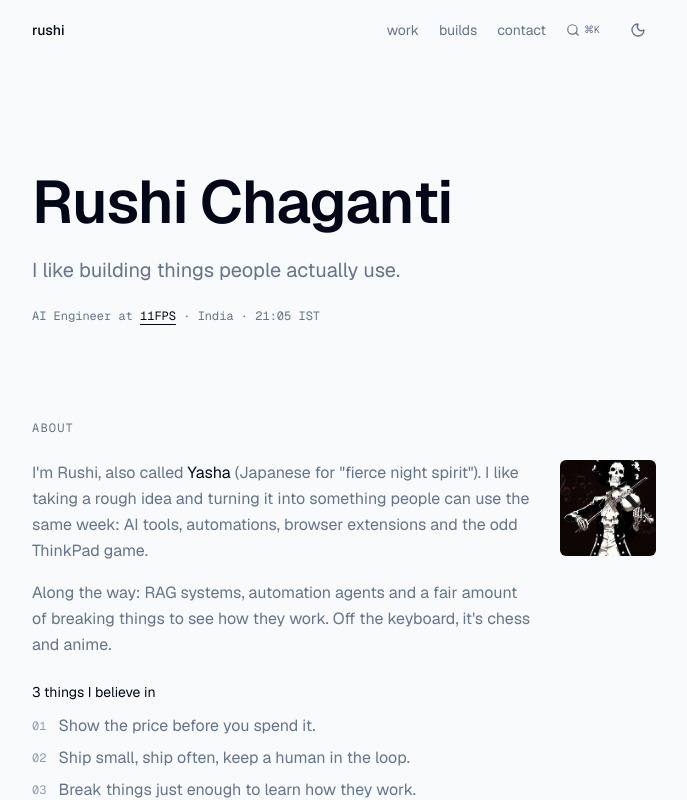
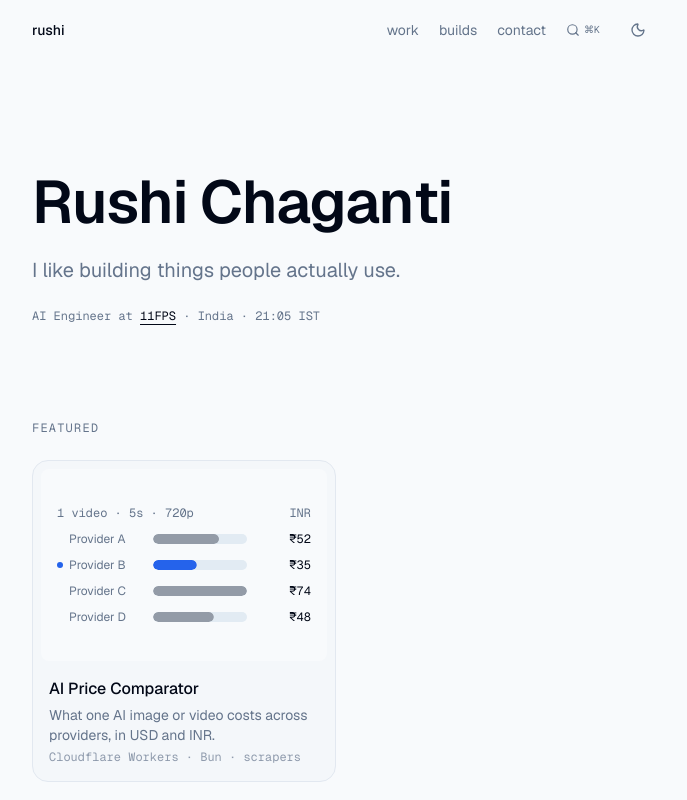
Before and after one commit to RushiChaganti/RushiChaganti, a Next.js app: page / in a window 1280 px wide. Shown: the top 800 px of the page, without its empty margins (296-983 px from the left). Built offline with nearby package versions, Linux system fonts and the light colour scheme.

Commit message:
feat: featured work section with animated price comparator card

```diff
--- a/app/globals.css
+++ b/app/globals.css
@@ -147,3 +147,37 @@ html {
     scroll-behavior: auto;
   }
 }
+
+/* Featured work cards: rise in with blur once, contents follow (design-to-motion "card" + "up") */
+.feature-card {
+  opacity: 0;
+  transform: translateY(24px) scale(0.985);
+  filter: blur(6px);
+  transition:
+    transform 0.9s cubic-bezier(0.16, 1, 0.3, 1),
+    opacity 0.6s cubic-bezier(0.33, 1, 0.68, 1),
+    filter 0.6s cubic-bezier(0.33, 1, 0.68, 1);
+}
+.feature-card .feature-text {
+  opacity: 0;
+  transform: translateY(10px);
+  transition:
+    transform 1.05s cubic-bezier(0.16, 1, 0.3, 1) 0.15s,
+    opacity 0.7s cubic-bezier(0.33, 1, 0.68, 1) 0.15s;
+}
+.feature-card.is-in,
+.feature-card.is-in .feature-text {
+  opacity: 1;
+  transform: none;
+  filter: none;
+}
+
+@media (prefers-reduced-motion: reduce) {
+  .feature-card,
+  .feature-card .feature-text {
+    opacity: 1;
+    transform: none;
+    filter: none;
+    transition: none;
+  }
+}
--- a/app/page.tsx
+++ b/app/page.tsx
@@ -6,6 +6,7 @@ import Image from "next/image"
 import { ThemeToggle } from "@/components/theme-toggle"
 import { BuildsSection } from "@/components/builds-section"
 import { WorkSection } from "@/components/work-section"
+import { FeaturedWork } from "@/components/featured-work"
 import { SearchDialog } from "@/components/search-dialog"
 import { portfolioData } from "@/lib/portfolio-data"
 import { getAssetPath } from "@/lib/utils"
@@ -124,6 +125,10 @@ export default function Home() {
           </p>
         </section>
 
+        <Section id="featured" title="Featured">
+          <FeaturedWork />
+        </Section>
+
         {/* About */}
         <Section id="about" title="About">
           <div className="flex items-start gap-6">
--- /dev/null
+++ b/components/featured-work.tsx
@@ -0,0 +1,204 @@
+"use client"
+
+import { useEffect, useRef, useState, type ReactNode } from "react"
+
+// Motion tokens (design-to-motion): in-out curve for fills and swaps
+const easeInOut = (x: number) => (x < 0.5 ? 4 * x * x * x : 1 - Math.pow(-2 * x + 2, 3) / 2)
+
+type Key = [number, number]
+
+// Eased keyframe track: [[time, value], ...]
+function track(keys: Key[], t: number) {
+  if (t <= keys[0][0]) return keys[0][1]
+  for (let i = 1; i < keys.length; i++) {
+    const [t1, v1] = keys[i]
+    const [t0, v0] = keys[i - 1]
+    if (t <= t1) return v0 + (v1 - v0) * easeInOut(Math.min(1, (t - t0) / (t1 - t0 || 1)))
+  }
+  return keys[keys.length - 1][1]
+}
+
+function usePrefersReducedMotion() {
+  const [reduced, setReduced] = useState(false)
+  useEffect(() => {
+    const query = window.matchMedia("(prefers-reduced-motion: reduce)")
+    setReduced(query.matches)
+    const onChange = () => setReduced(query.matches)
+    query.addEventListener("change", onChange)
+    return () => query.removeEventListener("change", onChange)
+  }, [])
+  return reduced
+}
+
+// Seconds since the story started; only advances while `running`, so off-screen cards pause
+function useStoryClock(running: boolean) {
+  const [t, setT] = useState(0)
+  const elapsed = useRef(0)
+
+  useEffect(() => {
+    if (!running) return
+    let frame = 0
+    let last = performance.now()
+    const loop = (now: number) => {
+      elapsed.current += (now - last) / 1000
+      last = now
+      setT(elapsed.current)
+      frame = requestAnimationFrame(loop)
+    }
+    frame = requestAnimationFrame(loop)
+    return () => cancelAnimationFrame(frame)
+  }, [running])
+
+  return t
+}
+
+// Card shell: rises in once at ~30% visibility, reports whether the story should run
+function FeatureCard({
+  title,
+  blurb,
+  tech,
+  href,
+  visual,
+}: {
+  title: string
+  blurb: string
+  tech: string
+  href?: string
+  visual: (t: number, animate: boolean) => ReactNode
+}) {
+  const ref = useRef<HTMLElement>(null)
+  const [entered, setEntered] = useState(false)
+  const [visible, setVisible] = useState(false)
+  const reduced = usePrefersReducedMotion()
+
+  useEffect(() => {
+    const el = ref.current
+    if (!el) return
+    const observer = new IntersectionObserver(
+      ([entry]) => {
+        setVisible(entry.isIntersecting)
+        if (entry.isIntersecting) setEntered(true)
+      },
+      { threshold: 0.3 }
+    )
+    observer.observe(el)
+    return () => observer.disconnect()
+  }, [])
+
+  // Stories start after the card has landed
+  const [landed, setLanded] = useState(false)
+  useEffect(() => {
+    if (!entered) return
+    const id = setTimeout(() => setLanded(true), 1100)
+    return () => clearTimeout(id)
+  }, [entered])
+
+  // `?story-t=3.2` freezes every story at that second, for screenshot checks
+  const [forcedT, setForcedT] = useState<number | null>(null)
+  useEffect(() => {
+    const value = new URLSearchParams(window.location.search).get("story-t")
+    if (value !== null) setForcedT(Number(value))
+  }, [])
+
+  const animate = forcedT !== null || (!reduced && landed)
+  const clock = useStoryClock(animate && visible && forcedT === null)
+  const t = forcedT ?? clock
+
+  return (
+    <article ref={ref} className={`feature-card ${entered || reduced ? "is-in" : ""} rounded-2xl border border-border bg-card p-2`}>
+      <div className="feature-visual relative h-48 overflow-hidden rounded-lg bg-background">{visual(t, animate)}</div>
+      <div className="feature-text space-y-1 px-2 pb-2 pt-4">
+        <h3 className="font-medium text-foreground">
+          {href ? (
+            <a href={href} target="_blank" rel="noopener noreferrer" className="underline-offset-4 hover:underline">
+              {title}
+            </a>
+          ) : (
+            title
+          )}
+        </h3>
+        <p className="text-sm text-muted-foreground">{blurb}</p>
+        <p className="font-mono text-xs text-muted-foreground/70">{tech}</p>
+      </div>
+    </article>
+  )
+}
+
+/* ---------- Price comparator: bars refill, cheapest lights up, currency flips ---------- */
+
+const PRICES = [
+  { name: "Provider A", usd: 0.62 },
+  { name: "Provider B", usd: 0.41 },
+  { name: "Provider C", usd: 0.88 },
+  { name: "Provider D", usd: 0.57 },
+]
+const USD_TO_INR = 84.3
+const MAX = Math.max(...PRICES.map((p) => p.usd))
+const CHEAPEST = PRICES.reduce((a, b) => (b.usd < a.usd ? b : a)).name
+const PRICE_PERIOD = 8
+
+function PriceVisual(time: number, animate: boolean) {
+  // At rest (and with reduced motion) this equals the design: full bars, USD, cheapest marked
+  const t = animate ? time % PRICE_PERIOD : 0
+  const inr = track([[0, 0], [4.6, 0], [5.2, 1], [6.6, 1], [7.2, 0]], t)
+  const glow = track([[0, 1], [0.8, 1], [1.1, 0], [3.3, 0], [3.7, 1]], t)
+
+  return (
+    <div className="flex h-full flex-col justify-center gap-2.5 px-4">
+      <div className="flex items-center justify-between font-mono text-xs text-muted-foreground">
+        <span>1 video · 5s · 720p</span>
+        <span className="relative inline-flex w-10 justify-end overflow-hidden">
+          <span style={{ transform: `translateY(${-inr * 100}%)`, opacity: 1 - inr }}>USD</span>
+          <span className="absolute right-0" style={{ transform: `translateY(${(1 - inr) * 100}%)`, opacity: inr }}>
+            INR
+          </span>
+        </span>
+      </div>
+      {PRICES.map((p, i) => {
+        // Bars empty quickly together, then refill one by one
+        const fill = track([[0, 1], [0.9, 1], [1.3, 0], [1.6 + i * 0.3, 0], [2.5 + i * 0.3, 1]], t)
+        const price = p.usd * fill * (1 + inr * (USD_TO_INR - 1))
+        const isCheapest = p.name === CHEAPEST
+        const highlight = isCheapest ? glow : 0
+        return (
+          <div key={p.name} className="grid grid-cols-[5.5rem_1fr_3.5rem] items-center gap-2 text-xs">
+            <span className="flex items-center gap-1.5 text-muted-foreground">
+              <span
+                className="h-1.5 w-1.5 rounded-full bg-primary"
+                style={{ opacity: highlight, transform: `scale(${0.6 + highlight * 0.4})` }}
+              />
+              {p.name}
+            </span>
+            <span className="h-2.5 overflow-hidden rounded-full bg-muted">
+              <span
+                className="block h-full rounded-full"
+                style={{
+                  width: `${(p.usd / MAX) * 100}%`,
+                  clipPath: `inset(0 ${(1 - fill) * 100}% 0 0 round 9999px)`,
+                  background: highlight > 0.01 ? `hsl(var(--primary) / ${0.35 + highlight * 0.65})` : "hsl(var(--foreground) / 0.35)",
+                }}
+              />
+            </span>
+            <span className="text-right font-mono tabular-nums text-foreground">
+              {inr > 0.5 ? "₹" : "$"}
+              {price.toFixed(inr > 0.5 ? 0 : 2)}
+            </span>
+          </div>
+        )
+      })}
+    </div>
+  )
+}
+
+export function FeaturedWork() {
+  return (
+    <div className="grid gap-4 sm:grid-cols-2">
+      <FeatureCard
+        title="AI Price Comparator"
+        blurb="What one AI image or video costs across providers, in USD and INR."
+        tech="Cloudflare Workers · Bun · scrapers"
+        visual={PriceVisual}
+      />
+    </div>
+  )
+}
```
